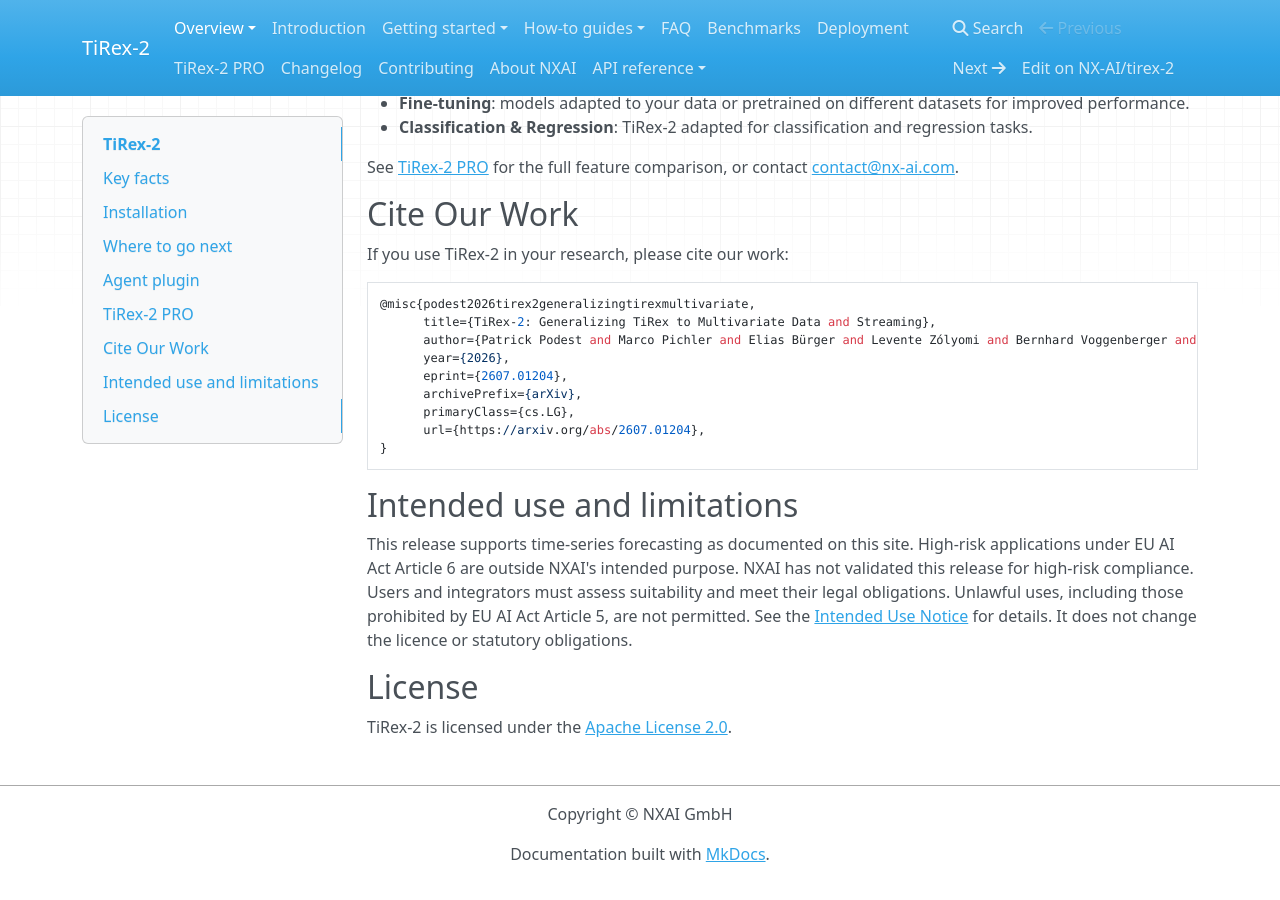
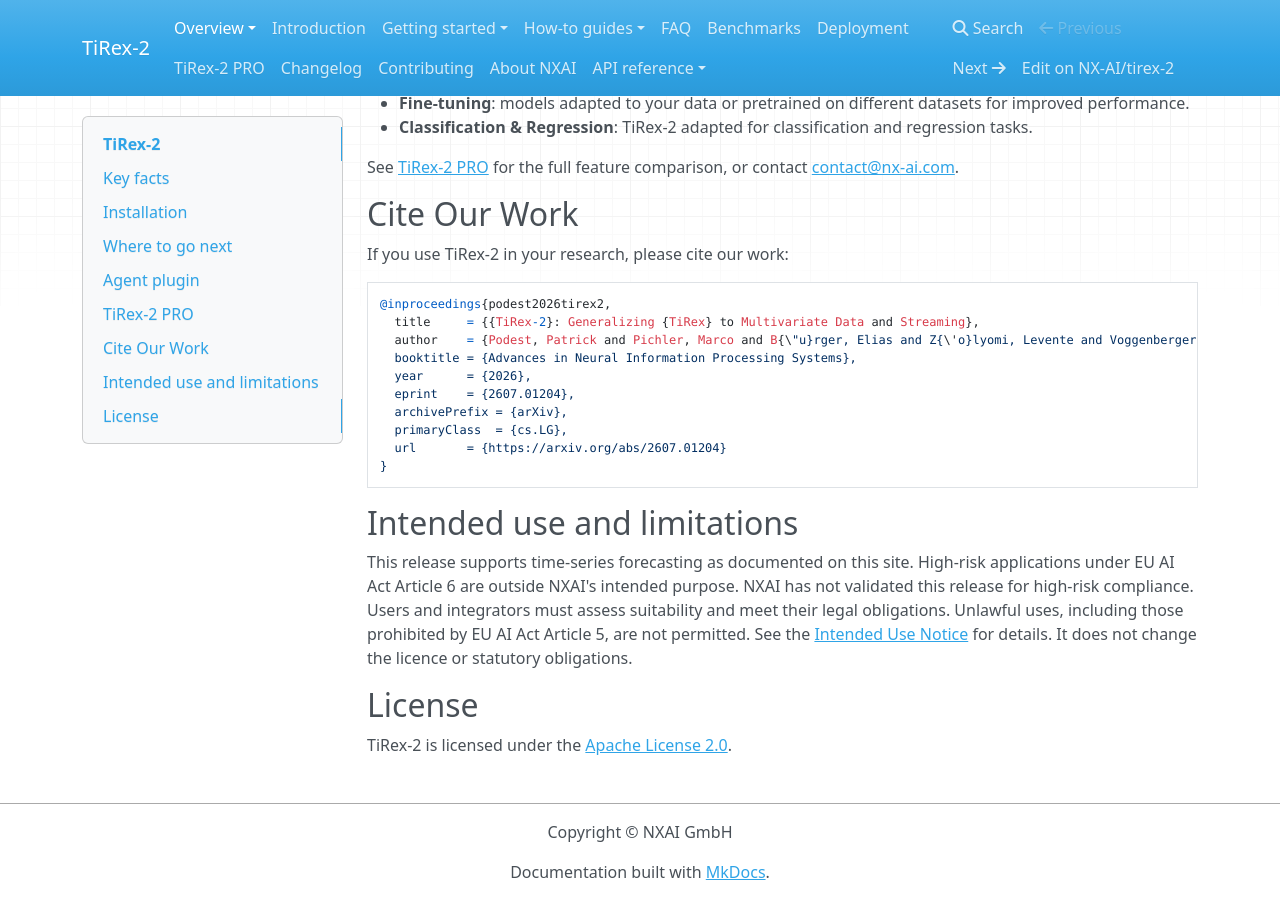
Before and after one commit to NX-AI/tirex-2, an MkDocs documentation site: the page built from docs/index.md, in a window 1280 px wide and 900 px high, scrolled down 1723 px. Built offline with MkDocs 1.6.1, drawn with Linux system fonts in a browser that asks for light colours; nearby versions of some CDN libraries.

Commit message:
Docs: update TiRex-2 citation to NeurIPS 2026 BibTeX (#126)

````diff
--- a/docs/index.md
+++ b/docs/index.md
@@ -95,14 +95,15 @@
 If you use TiRex-2 in your research, please cite our work:
 
 ```bibtex
-@misc{podest2026tirex2generalizingtirexmultivariate,
-      title={TiRex-2: Generalizing TiRex to Multivariate Data and Streaming},
-      author={Patrick Podest and Marco Pichler and Elias Bürger and Levente Zólyomi and Bernhard Voggenberger and Wilhelm Berghammer and Daniel Klotz and Sebastian Böck and Günter Klambauer and Sepp Hochreiter},
-      year={2026},
-      eprint={2607.01204},
-      archivePrefix={arXiv},
-      primaryClass={cs.LG},
-      url={https://arxiv.org/abs/2607.01204},
+@inproceedings{podest2026tirex2,
+  title     = {{TiRex-2}: Generalizing {TiRex} to Multivariate Data and Streaming},
+  author    = {Podest, Patrick and Pichler, Marco and B{\"u}rger, Elias and Z{\'o}lyomi, Levente and Voggenberger, Bernhard and Berghammer, Wilhelm and Klotz, Daniel and B{\"o}ck, Sebastian and Klambauer, G{\"u}nter and Hochreiter, Sepp},
+  booktitle = {Advances in Neural Information Processing Systems},
+  year      = {2026},
+  eprint    = {2607.01204},
+  archivePrefix = {arXiv},
+  primaryClass  = {cs.LG},
+  url       = {https://arxiv.org/abs/2607.01204}
 }
 ```
 
````
Also changed, not shown: README.md (+9 -8 lines), docs/introduction.md (+9 -8 lines).
